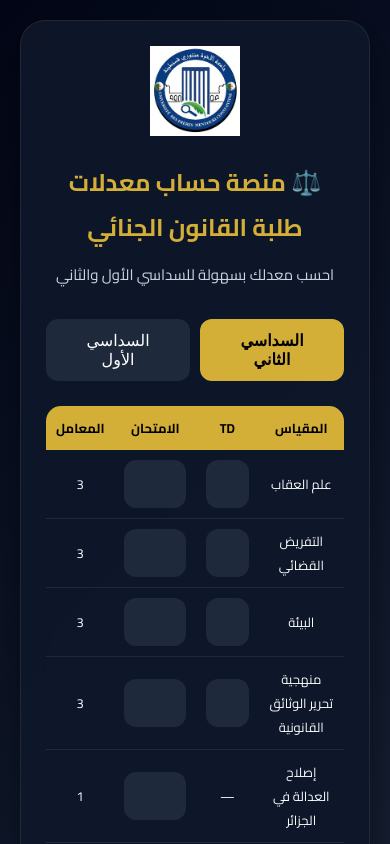
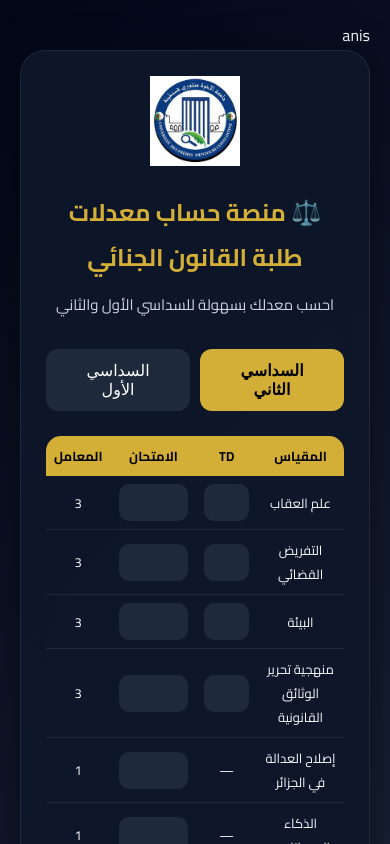
Before and after one commit to anis5799/droitpenal, a plain HTML site: page index.html in a window 390 px wide. Both pictures are taken after a click on the button "السداسي الثاني". Shown: the top 844 px of the page. Drawn offline with Linux system fonts and the light colour scheme.

Commit message:
Update index.html

```diff
--- a/index.html
+++ b/index.html
@@ -3,7 +3,7 @@
 <head>
 <meta charset="UTF-8">
 <meta name="viewport" content="width=device-width, initial-scale=1.0">
-
+anis
 <title>⚖️ منصة حساب معدلات طلبة القانون الجنائي</title>
 
 <link rel="preconnect" href="https://fonts.googleapis.com">
@@ -24,6 +24,7 @@
 }
 
 /* Reset */
+
 *{
     margin:0;
     padding:0;
@@ -40,12 +41,14 @@ body{
 }
 
 /* Container */
+
 .container{
     max-width:1000px;
     margin:auto;
 }
 
 /* Card */
+
 .card{
     background:var(--card);
     backdrop-filter:blur(15px);
@@ -53,9 +56,11 @@ body{
     border-radius:25px;
     padding:25px;
     box-shadow:0 10px 40px rgba(0,0,0,0.5);
+    animation:fadeIn 1s ease;
 }
 
 /* Header */
+
 .header{
     text-align:center;
     margin-bottom:30px;
@@ -78,6 +83,7 @@ body{
 }
 
 /* Tabs */
+
 .tabs{
     display:flex;
     gap:10px;
@@ -108,6 +114,7 @@ body{
 }
 
 /* Semester */
+
 .semester{
     display:none;
 }
@@ -117,6 +124,7 @@ body{
 }
 
 /* Table */
+
 .table{
     width:100%;
     border-collapse:collapse;
@@ -131,31 +139,27 @@ body{
 }
 
 .table td{
-    padding:16px; /* 👈 أكبر */
+    padding:12px;
     text-align:center;
     border-bottom:1px solid rgba(255,255,255,0.08);
 }
 
-/* Inputs - BIG UPDATED */
+/* Inputs */
+
 input{
     width:100%;
-    padding:16px 12px;   /* 👈 تكبير الخانة */
+    padding:10px;
     border:none;
-    border-radius:12px;
+    border-radius:10px;
     background:var(--input);
     color:white;
     text-align:center;
-    font-size:18px;      /* 👈 خط أكبر */
-    font-weight:600;
-    min-height:48px;     /* 👈 مناسب للموبايل */
-    transition:0.3s ease;
+    font-size:15px;
 }
 
 input:focus{
     outline:none;
     border:2px solid var(--accent);
-    transform:scale(1.05);
-    box-shadow:0 0 10px rgba(212,175,55,0.3);
 }
 
 input::placeholder{
@@ -163,6 +167,7 @@ input::placeholder{
 }
 
 /* Buttons */
+
 .buttons{
     display:flex;
     gap:15px;
@@ -197,6 +202,7 @@ button:hover{
 }
 
 /* Result */
+
 .result{
     margin-top:25px;
     padding:18px;
@@ -207,6 +213,7 @@ button:hover{
 }
 
 /* Footer */
+
 .footer{
     text-align:center;
     margin-top:30px;
@@ -219,7 +226,21 @@ button:hover{
     font-weight:bold;
 }
 
+/* Animation */
+
+@keyframes fadeIn{
+    from{
+        opacity:0;
+        transform:translateY(20px);
+    }
+    to{
+        opacity:1;
+        transform:translateY(0);
+    }
+}
+
 /* Responsive */
+
 @media(max-width:768px){
 
     .header h1{
@@ -229,12 +250,7 @@ button:hover{
     .table th,
     .table td{
         font-size:13px;
-        padding:10px;
-    }
-
-    input{
-        font-size:16px;
-        padding:14px;
+        padding:8px;
     }
 
     button{
@@ -252,6 +268,7 @@ button:hover{
 <div class="card">
 
 <!-- Header -->
+
 <div class="header">
     <img src="droit.jpg" alt="Logo">
     <h1>⚖️ منصة حساب معدلات طلبة القانون الجنائي</h1>
@@ -259,15 +276,18 @@ button:hover{
 </div>
 
 <!-- Tabs -->
+
 <div class="tabs">
     <button class="tab-btn active" onclick="showSemester(1)">السداسي الثاني</button>
-    <button class="tab-btn" onclick="showSemester(2)">السداسي الأول </button>
+    <button class="tab-btn" onclick="showSemester(2)">السداسي الأول</button>
 </div>
 
 <!-- Semester 1 -->
+
 <div class="semester active" id="sem1">
 
 <table class="table">
+
 <tr>
 <th>المقياس</th>
 <th>TD</th>
@@ -275,14 +295,61 @@ button:hover{
 <th>المعامل</th>
 </tr>
 
-<tr><td>علم العقاب</td><td><input type="number" id="s1td1"></td><td><input type="number" id="s1c1"></td><td>3</td></tr>
-<tr><td>التفريض القضائي</td><td><input type="number" id="s1td2"></td><td><input type="number" id="s1c2"></td><td>3</td></tr>
-<tr><td>البيئة</td><td><input type="number" id="s1td3"></td><td><input type="number" id="s1c3"></td><td>3</td></tr>
-<tr><td>منهجية تحرير الوثائق القانونية</td><td><input type="number" id="s1td4"></td><td><input type="number" id="s1c4"></td><td>3</td></tr>
-<tr><td>إصلاح العدالة في الجزائر</td><td>—</td><td><input type="number" id="s1c5"></td><td>1</td></tr>
-<tr><td>الذكاء الاصطناعي</td><td>—</td><td><input type="number" id="s1c6"></td><td>1</td></tr>
-<tr><td>لغة أجنبية</td><td>—</td><td><input type="number" id="s1c7"></td><td>1</td></tr>
-<tr><td>الإحصاء في العلوم الجنائية</td><td>—</td><td><input type="number" id="s1c8"></td><td>1</td></tr>
+<tr>
+<td>علم العقاب</td>
+<td><input type="number" id="s1td1"></td>
+<td><input type="number" id="s1c1"></td>
+<td>3</td>
+</tr>
+
+<tr>
+<td>التفريض القضائي</td>
+<td><input type="number" id="s1td2"></td>
+<td><input type="number" id="s1c2"></td>
+<td>3</td>
+</tr>
+
+<tr>
+<td>البيئة</td>
+<td><input type="number" id="s1td3"></td>
+<td><input type="number" id="s1c3"></td>
+<td>3</td>
+</tr>
+
+<tr>
+<td>منهجية تحرير الوثائق القانونية</td>
+<td><input type="number" id="s1td4"></td>
+<td><input type="number" id="s1c4"></td>
+<td>3</td>
+</tr>
+
+<tr>
+<td>إصلاح العدالة في الجزائر</td>
+<td>—</td>
+<td><input type="number" id="s1c5"></td>
+<td>1</td>
+</tr>
+
+<tr>
+<td>الذكاء الاصطناعي</td>
+<td>—</td>
+<td><input type="number" id="s1c6"></td>
+<td>1</td>
+</tr>
+
+<tr>
+<td>لغة أجنبية</td>
+<td>—</td>
+<td><input type="number" id="s1c7"></td>
+<td>1</td>
+</tr>
+
+<tr>
+<td>الإحصاء في العلوم الجنائية</td>
+<td>—</td>
+<td><input type="number" id="s1c8"></td>
+<td>1</td>
+</tr>
 
 </table>
 
@@ -296,9 +363,11 @@ button:hover{
 </div>
 
 <!-- Semester 2 -->
+
 <div class="semester" id="sem2">
 
 <table class="table">
+
 <tr>
 <th>المقياس</th>
 <th>TD</th>
@@ -306,14 +375,62 @@ button:hover{
 <th>المعامل</th>
 </tr>
 
-<tr><td>علم الإجرام</td><td><input type="number" id="s2td1"></td><td><input type="number" id="s2c1"></td><td>3</td></tr>
-<tr><td>المسؤولية الجنائية</td><td><input type="number" id="s2td2"></td><td><input type="number" id="s2c2"></td><td>3</td></tr>
-<tr><td>التحقيق الجنائي</td><td><input type="number" id="s2td3"></td><td><input type="number" id="s2c3"></td><td>3</td></tr>
-<tr><td>منهجية تحرير الوثائق القانونية</td><td><input type="number" id="s2td4"></td><td><input type="number" id="s2c4"></td><td>2</td></tr>
-<tr><td>العدالة الدولية</td><td>—</td><td><input type="number" id="s2c5"></td><td>1</td></tr>
-<tr><td>البرمجة</td><td>—</td><td><input type="number" id="s2c6"></td><td>1</td></tr>
-<tr><td>لغة أجنبية</td><td>—</td><td><input type="number" id="s2c7"></td><td>1</td></tr>
-<tr><td>طرق الطعن في الأحكام الجزائية</td><td>—</td><td><input type="number" id="s2c8"></td><td>1</td></tr>
+<tr>
+<td>علم الإجرام</td>
+<td><input type="number" id="s2td1"></td>
+<td><input type="number" id="s2c1"></td>
+<td>3</td>
+</tr>
+
+<tr>
+<td>المسؤولية الجنائية</td>
+<td><input type="number" id="s2td2"></td>
+<td><input type="number" id="s2c2"></td>
+<td>3</td>
+</tr>
+
+<tr>
+<td>التحقيق الجنائي</td>
+<td><input type="number" id="s2td3"></td>
+<td><input type="number" id="s2c3"></td>
+<td>3</td>
+</tr>
+
+<tr>
+<td>منهجية تحرير الوثائق القانونية</td>
+<td><input type="number" id="s2td4"></td>
+<td><input type="number" id="s2c4"></td>
+<td>2</td>
+</tr>
+
+<tr>
+<td>العدالة الدولية</td>
+<td>—</td>
+<td><input type="number" id="s2c5"></td>
+<td>1</td>
+</tr>
+
+<tr>
+<td>البرمجة</td>
+<td>—</td>
+<td><input type="number" id="s2c6"></td>
+<td>1</td>
+</tr>
+
+<tr>
+<td>لغة أجنبية</td>
+<td>—</td>
+<td><input type="number" id="s2c7"></td>
+<td>1</td>
+</tr>
+
+<tr>
+<td>طرق الطعن في الأحكام الجزائية</td>
+<td>—</td>
+<td><input type="number" id="s2c8"></td>
+<td>1</td>
+</tr>
+
 </table>
 
 <div class="buttons">
@@ -328,7 +445,7 @@ button:hover{
 </div>
 
 <footer class="footer">
-    Developed By <span>anis ham</span> © 2026
+    Developed By <span>anis ham </span> © 2026
 </footer>
 
 </div>
@@ -336,14 +453,24 @@ button:hover{
 <script>
 
 /* Tabs */
+
 function showSemester(num){
-    document.querySelectorAll(".semester").forEach(el=>el.classList.remove("active"));
-    document.querySelectorAll(".tab-btn").forEach(el=>el.classList.remove("active"));
+
+    document.querySelectorAll(".semester").forEach(el=>{
+        el.classList.remove("active");
+    });
+
+    document.querySelectorAll(".tab-btn").forEach(el=>{
+        el.classList.remove("active");
+    });
+
     document.getElementById("sem"+num).classList.add("active");
+
     event.target.classList.add("active");
 }
 
-/* Math */
+/* Functions */
+
 function avecTD(td,cours,coef){
     return ((td*0.4)+(cours*0.6))*coef;
 }
@@ -355,18 +482,23 @@ function sansTD(cours,coef){
 function afficherResult(result,moyenne){
 
     if(moyenne >= 10){
+
         result.style.background="#16a34a";
         result.style.color="white";
         result.innerHTML="✅ مبروك لقد نجحت<br>المعدل : "+moyenne.toFixed(2);
+
     }else{
+
         result.style.background="#dc2626";
         result.style.color="white";
         result.innerHTML="❌ للأسف أنت راسب<br>المعدل : "+moyenne.toFixed(2);
     }
 }
 
-/* S1 */
+/* Semester 1 */
+
 function calculerS1(){
+
     let total = 0;
 
     total += avecTD(+s1td1.value,+s1c1.value,3);
@@ -384,8 +516,20 @@ function calculerS1(){
     afficherResult(result1,moyenne);
 }
 
-/* S2 */
+function resetS1(){
+
+    document.querySelectorAll("#sem1 input").forEach(i=>{
+        i.value="";
+    });
+
+    result1.innerHTML="";
+    result1.style.background="transparent";
+}
+
+/* Semester 2 */
+
 function calculerS2(){
+
     let total = 0;
 
     total += avecTD(+s2td1.value,+s2c1.value,3);
@@ -403,15 +547,12 @@ function calculerS2(){
     afficherResult(result2,moyenne);
 }
 
-/* Reset */
-function resetS1(){
-    document.querySelectorAll("#sem1 input").forEach(i=>i.value="");
-    result1.innerHTML="";
-    result1.style.background="transparent";
-}
+function resetS2(){
 
-function resetS2(){
-    document.querySelectorAll("#sem2 input").forEach(i=>i.value="");
+    document.querySelectorAll("#sem2 input").forEach(i=>{
+        i.value="";
+    });
+
     result2.innerHTML="";
     result2.style.background="transparent";
 }
```
